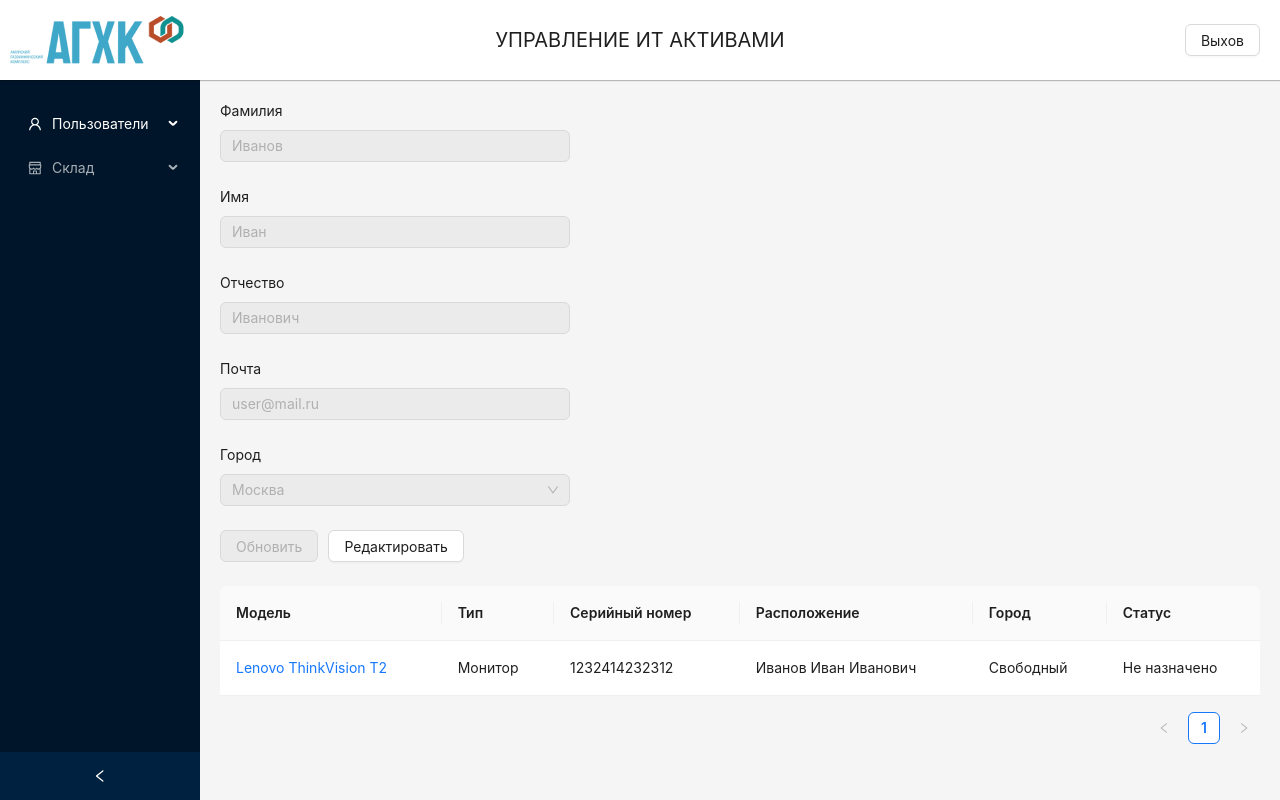
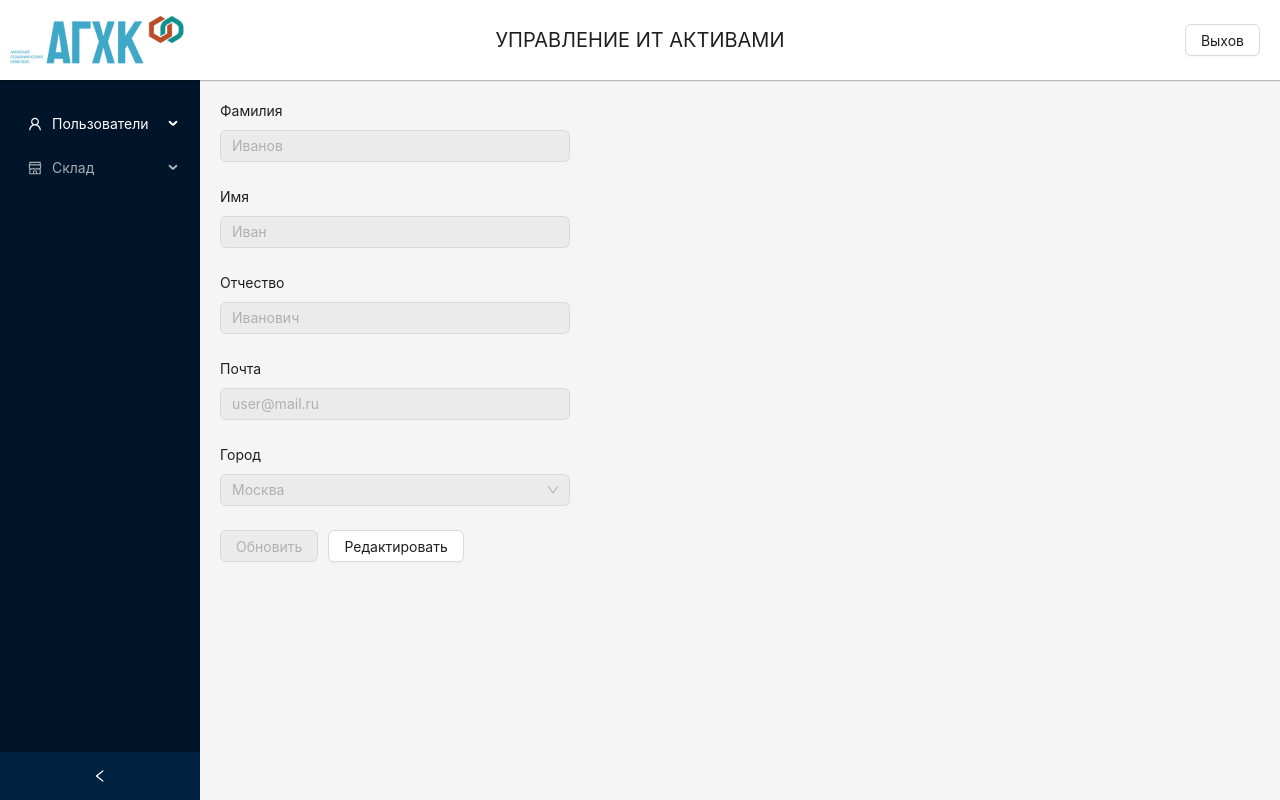
Before and after one commit to evkondr/agcc, a React (Create React App) app: page /users/1 in a window 1280 px wide. Both pictures are taken after a click on the button "Демо". Built offline with nearby package versions, Linux system fonts and the light colour scheme; data requests are answered from the project's data file.

Commit message:
refactor: change adding asset to users's asset array

```diff
--- a/db.json
+++ b/db.json
@@ -51,7 +51,7 @@
       "type": "Монитор",
       "model": "Lenovo ThinkVision T2",
       "serialNumber": "VNA3031A506673",
-      "owner": null,
+      "owner": "Петров Петр Петрович",
       "history": [
         {
           "prevOwner": "склад",
@@ -72,6 +72,18 @@
         {
           "date": "30.10.2023",
           "comments": "asdasdsd",
+          "lastModified": "Демо пользователь"
+        },
+        {
+          "owner": "Решалов Равиль Решатович",
+          "date": "11.11.2023",
+          "comments": "обновлен",
+          "lastModified": "Демо пользователь"
+        },
+        {
+          "owner": "Петров Петр Петрович",
+          "date": "11.11.2023",
+          "comments": "обновлен",
           "lastModified": "Демо пользователь"
         }
       ],
@@ -234,26 +246,7 @@
       "email": "user@mail.ru",
       "city": "Москва",
       "fullName": "Иванов Иван Иванович",
-      "assets": [
-        {
-          "model": "Lenovo ThinkVision T2",
-          "type": "Монитор",
-          "serialNumber": "1232414232312",
-          "city": "Свободный",
-          "owner": "Иванов Иван Иванович",
-          "id": "4ae0e9f7-7b73-46ad-81a2-e568e6e015a3",
-          "status": "Не назначено",
-          "history": [
-            {
-              "id": "592f3071-031b-4e37-b893-a3f4f4010517",
-              "owner": "склад",
-              "comments": "Создал",
-              "date": "01.11.2023, 23:32:09",
-              "lastModified": "Демо пользователь"
-            }
-          ]
-        }
-      ]
+      "assets": []
     },
     {
       "id": "2",
@@ -275,85 +268,10 @@
       "fullName": "Петров Петр Петрович",
       "assets": [
         {
-          "id": "5",
+          "id": "3",
           "type": "Монитор",
-          "model": "Lenovo ThinkVision TO15",
-          "serialNumber": "VNA3031A506673",
-          "owner": "Решалов Равиль Решатович",
-          "history": [
-            {
-              "prevOwner": "склад",
-              "date": "30.10.2023",
-              "comments": "asdasdsd",
-              "lastModified": "Демо пользователь"
-            },
-            {
-              "owner": "Иванов",
-              "date": "30.10.2023",
-              "comments": "обновлен",
-              "lastModified": "Демо пользователь"
-            },
-            {
-              "owner": "Иванов D",
-              "date": "30.10.2023",
-              "comments": "обновлен",
-              "lastModified": "Демо пользователь"
-            },
-            {
-              "owner": "Петров Петр Петрович",
-              "date": "31.10.2023",
-              "comments": "обновлен",
-              "lastModified": "Демо пользователь"
-            },
-            {
-              "owner": "Петров Петр Петрович",
-              "date": "31.10.2023",
-              "comments": "обновлен",
-              "lastModified": "Демо пользователь"
-            },
-            {
-              "owner": "Решалов Равиль Решатович",
-              "date": "01.11.2023",
-              "comments": "обновлен",
-              "lastModified": "Демо пользователь"
-            },
-            {
-              "owner": "Решалов Равиль Решатович",
-              "date": "01.11.2023",
-              "comments": "обновлен",
-              "lastModified": "Демо пользователь"
-            },
-            {
-              "owner": "Петров Петр Петрович",
-              "date": "07.11.2023",
-              "comments": "обновлен",
-              "lastModified": "Демо пользователь"
-            },
-            {
-              "owner": "Решалов Равиль Решатович",
-              "date": "07.11.2023",
-              "comments": "обновлен",
-              "lastModified": "Демо пользователь"
-            }
-          ],
-          "status": "Не назначен",
-          "city": "Свободный",
-          "data": {
-            "id": "5",
-            "model": "Lenovo ThinkVision TO15",
-            "type": "Монитор",
-            "serialNumber": "VNA3031A506673asdsd",
-            "city": "Свободный",
-            "owner": null,
-            "history": [
-              {
-                "prevOwner": "склад",
-                "date": "30.10.2023",
-                "comments": "asdasdsd",
-                "lastModified": "Демо пользователь"
-              }
-            ]
-          }
+          "model": "Lenovo ThinkVision T2",
+          "serialNumber": "VNA3031A506673"
         }
       ]
     },
@@ -375,32 +293,7 @@
       "email": "user@mail.ru",
       "city": "Москва",
       "fullName": "Решалов Равиль Решатович",
-      "assets": [
-        {
-          "model": "Lenovo ThinkVision T2",
-          "type": "Монитор",
-          "serialNumber": "1232414232312",
-          "city": "Москва",
-          "owner": "Иванов Иван Иванович",
-          "id": "4ae0e9f7-7b73-46ad-81a2-e568e6e015a3",
-          "status": "Не назначено",
-          "history": [
-            {
-              "id": "592f3071-031b-4e37-b893-a3f4f4010517",
-              "owner": "склад",
-              "comments": "Создал",
-              "date": "01.11.2023, 23:32:09",
-              "lastModified": "Демо пользователь"
-            },
-            {
-              "owner": "Иванов Иван Иванович",
-              "date": "01.11.2023",
-              "comments": "обновлен",
-              "lastModified": "Демо пользователь"
-            }
-          ]
-        }
-      ]
+      "assets": []
     }
   ],
   "cities": [
--- /dev/null
+++ b/src/components/assets/ShortAssetsTable.tsx
@@ -0,0 +1,34 @@
+import React from 'react';
+import { Table } from 'antd';
+import type { ColumnsType } from 'antd/es/table';
+import { NavLink } from 'react-router-dom';
+import { IAssetModelShort } from '../../types';
+
+interface tableProps {
+  assets: IAssetModelShort[]
+}
+const ShortAssetsTable = ({ assets }:tableProps) => {
+  const columns: ColumnsType<IAssetModelShort> = [
+    {
+      title: 'Модель',
+      dataIndex: 'model',
+      key: 'model',
+      render: (text, record) => <NavLink to={`/assets/${record.id}`}>{text}</NavLink>,
+    },
+    {
+      title: 'Тип',
+      dataIndex: 'type',
+      key: 'type',
+    },
+    {
+      title: 'Серийный номер',
+      dataIndex: 'serialNumber',
+      key: 'serialNumber',
+    },
+  ];
+  return (
+    <Table columns={columns} dataSource={assets} />
+  );
+};
+
+export default ShortAssetsTable;
--- a/src/components/pages/SingleUserPage.tsx
+++ b/src/components/pages/SingleUserPage.tsx
@@ -4,7 +4,7 @@ import { useParams } from 'react-router-dom';
 import { useAppDispatch, useAppSelector } from '../../redux/hooks';
 import UserForm from '../users/UserForm';
 import { fetchUserById } from '../../redux/features/thunks/userThunks';
-import AssetsTable from '../assets/AssetsTable';
+import ShortAssetsTable from '../assets/ShortAssetsTable';
 
 const SingleUserPage = () => {
   const { userID } = useParams();
@@ -30,7 +30,8 @@ const SingleUserPage = () => {
   return (
     <div>
       <UserForm user={currentUser} />
-      {currentUser && currentUser.assets.length > 0 && <AssetsTable assets={currentUser.assets} />}
+      {currentUser
+      && currentUser.assets.length > 0 && <ShortAssetsTable assets={currentUser.assets} />}
     </div>
   );
 };
--- a/src/redux/features/thunks/userThunks.ts
+++ b/src/redux/features/thunks/userThunks.ts
@@ -1,6 +1,6 @@
 import { createAsyncThunk } from '@reduxjs/toolkit';
 import axios from 'axios';
-import { IUser, IAssetModel } from '../../../types';
+import { IUser, IAssetModelShort } from '../../../types';
 
 export const fetchAllUsers = createAsyncThunk<IUser[], undefined, {rejectValue:string}>('users/fetchAllUsers', async (_, thunkApi) => {
   try {
@@ -46,7 +46,7 @@ export const fetchUsersByLocation = createAsyncThunk<IUser[], string, {rejectVal
     return thunkApi.rejectWithValue('Что-то пошло не так');
   }
 });
-export const putAssetToUser = createAsyncThunk<void, {userId: string, assets: IAssetModel[]}, {rejectValue:string}>('user/putAssetToUser', async ({ userId, assets }, thunkApi) => {
+export const putAssetToUser = createAsyncThunk<void, {userId: string, assets: IAssetModelShort[]}, {rejectValue:string}>('user/putAssetToUser', async ({ userId, assets }, thunkApi) => {
   try {
     const response = await axios.patch(`/users/${userId}`, { assets });
     return response.data;
--- a/src/types.ts
+++ b/src/types.ts
@@ -9,7 +9,7 @@ export interface IUser{
   city:string;
   fullName: string;
   // eslint-disable-next-line no-use-before-define
-  assets: IAssetModel[] | []
+  assets: IAssetModelShort [] | []
 }
 export interface IHistory{
   id?:string,
@@ -33,6 +33,12 @@ export interface IAssetModel{
   status:assetStatus,
   city:string
 }
+export interface IAssetModelShort{
+  id?:string,
+  type:string,
+  model:string,
+  serialNumber:string,
+}
 export interface ICity{
   id:string,
   name:string,
--- a/src/uitls/filterUserAssets.ts
+++ b/src/uitls/filterUserAssets.ts
@@ -1,6 +1,6 @@
-import { IAssetModel } from '../types';
+import { IAssetModelShort } from '../types';
 
-const filterUserAssets = (assets:IAssetModel[], assetID:string):IAssetModel[] => {
+const filterUserAssets = (assets:IAssetModelShort[], assetID:string):IAssetModelShort[] => {
   const filtered = assets.filter((asset) => asset.id !== assetID);
   return filtered;
 };
```
Also changed, not shown: src/components/assets/AssetForm.tsx (+9 -2 lines).
